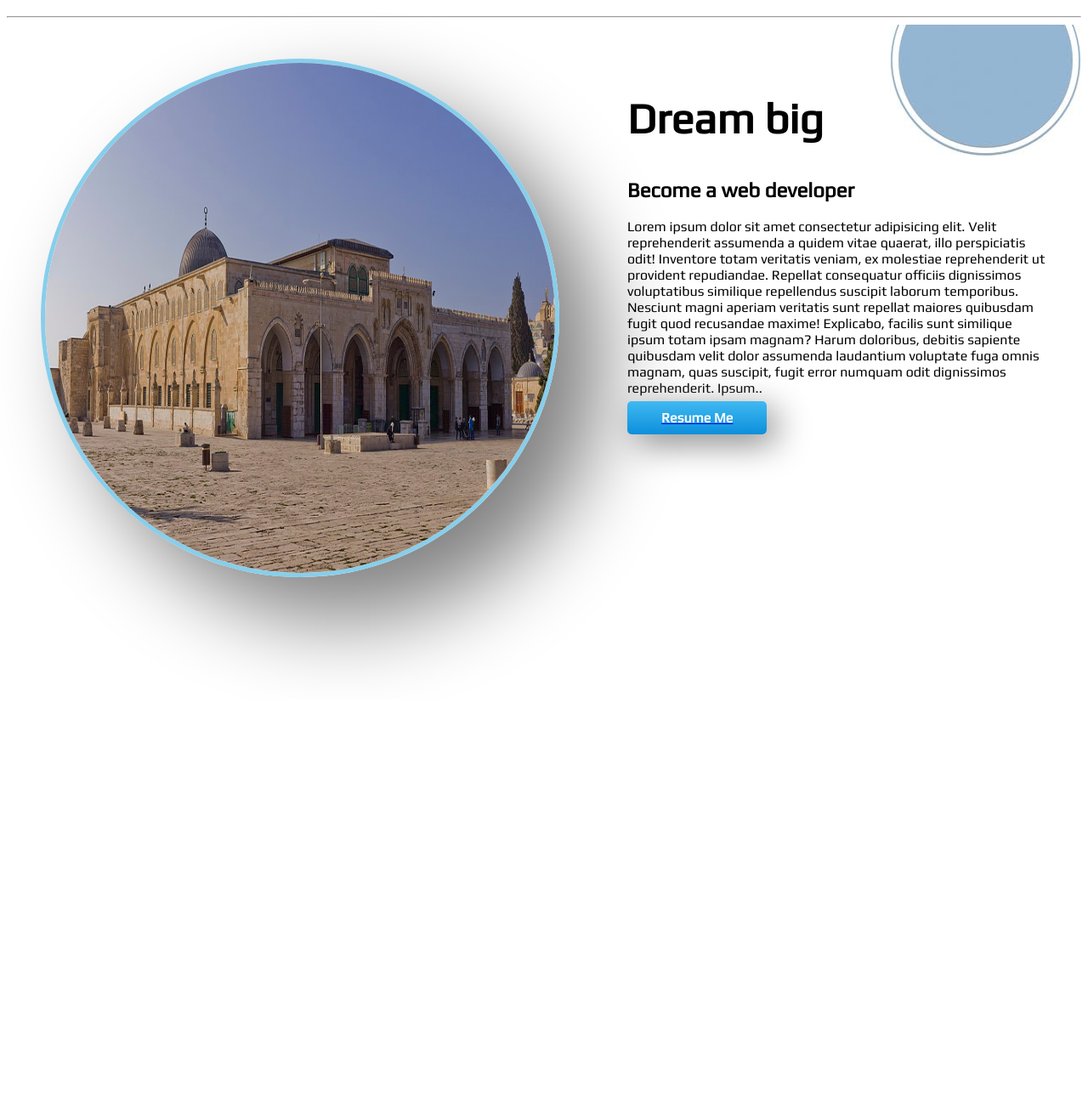
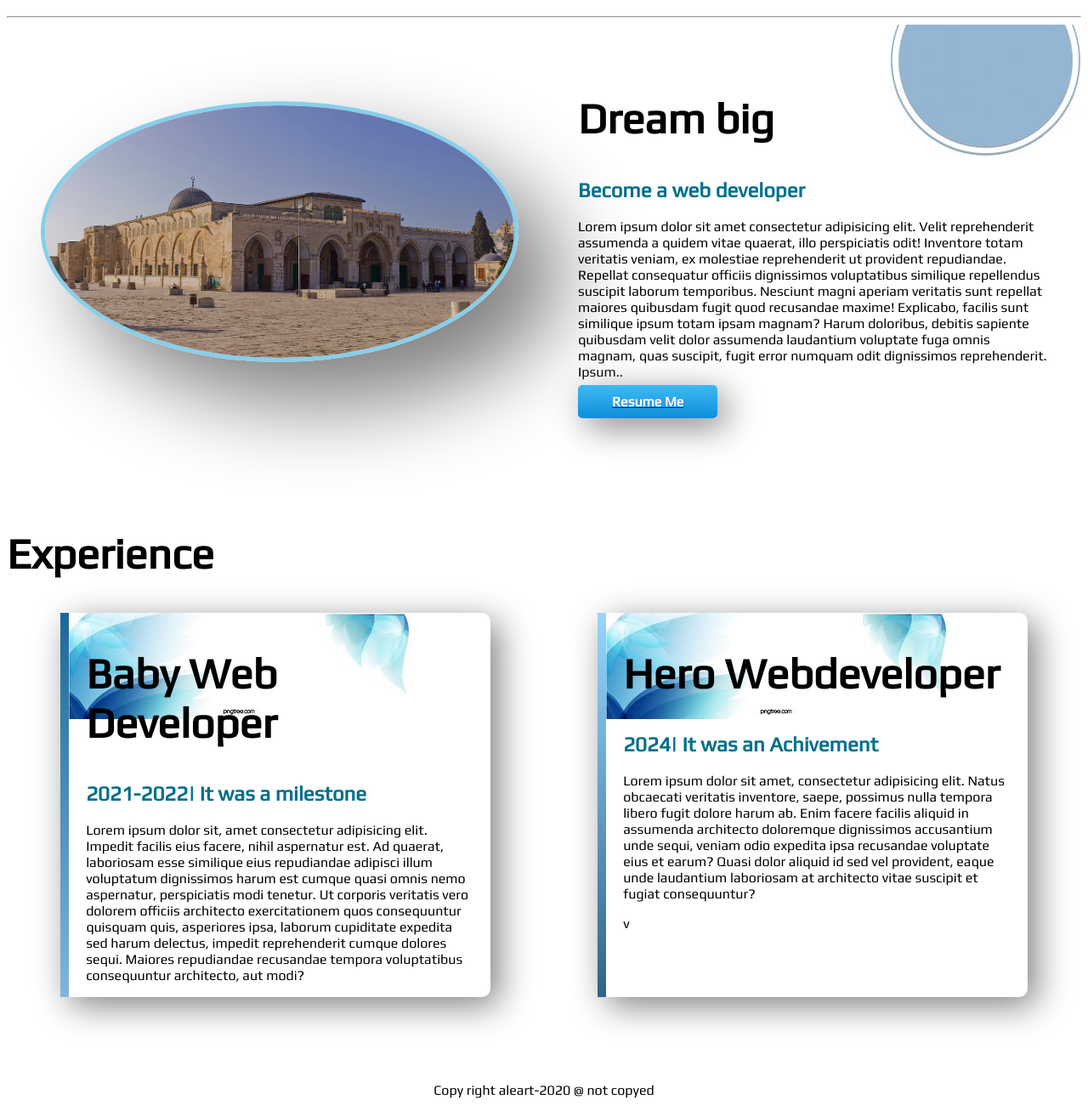
Before and after one commit to Ropsta/My-website, a plain HTML site: page index.html in a window 1280 px wide. Shown: the part 659-1959 px from the top of the page at 85% size. Before the commit the page ends 1482 px from the top, so only its background shows below. Drawn offline with Linux system fonts and the light colour scheme.

Commit message:
Finished

```diff
--- a/index.html
+++ b/index.html
@@ -11,7 +11,7 @@
     <link rel="stylesheet" href="style.css">
 </head>
 <body>
-    <section id="background">
+    <section id="background" class="experience-explain">
         <div class="div-width"  >
             <h1>Welcome to <span class="blue-clr"> Saami Alam </span> World</h1>
             <h2>Junior Web Developer</h2>
@@ -20,11 +20,11 @@
             <a href="https://www.linkedin.com/in/saami-alam-a325a7216/" target="-main" ><span class="hire-me">Hire me</span></a>
         </div>
         <div class="div-width ">
-            <a href="https://www.thelastdialogue.org/article/the-word-masjid-al-aqsa-mentioned-in-quran/" target="-main"><img src="image/makkah3.jpg" alt="AL-Aqsa"></a>
+            <a href="https://en.wikipedia.org/wiki/Mecca" target="-main"><img src="image/makkah3.jpg" alt="AL-Aqsa"></a>
         </div>
     </section>
     <hr>
-    <section id="background2">
+    <section id="background2" class="experience-explain">
         <div class="div-width ">
             <a href="https://www.thelastdialogue.org/article/the-word-masjid-al-aqsa-mentioned-in-quran/" target="-main"><img src="image/Jerusalem.jpg" alt="AL-Aqsa"></a>
         </div>
@@ -37,6 +37,26 @@
 
         </div>
     </section>
+    <section>
+        <h1>Experience</h1>
 
+        <div class="experience-explain " >
+            <div class="box-element background3">
+              <h1>Baby Web Developer</h1>
+              <h2>2021-2022| It was a milestone</h2>
+              <p>Lorem ipsum dolor sit, amet consectetur adipisicing elit. Impedit facilis eius facere, nihil aspernatur est. Ad quaerat, laboriosam esse similique eius repudiandae adipisci illum voluptatum dignissimos harum est cumque quasi omnis nemo aspernatur, perspiciatis modi tenetur. Ut corporis veritatis vero dolorem officiis architecto exercitationem quos consequuntur quisquam quis, asperiores ipsa, laborum cupiditate expedita sed harum delectus, impedit reprehenderit cumque dolores sequi. Maiores repudiandae recusandae tempora voluptatibus consequuntur architecto, aut modi?</p>
+
+            </div>
+            <div class= "box-element background4">
+                <h1>Hero Webdeveloper</h1>
+              <h2>2024|  It was an Achivement</h2>
+              <p>Lorem ipsum dolor sit amet, consectetur adipisicing elit. Natus obcaecati veritatis inventore, saepe, possimus nulla tempora libero fugit dolore harum ab. Enim facere facilis aliquid in assumenda architecto doloremque dignissimos accusantium unde sequi, veniam odio expedita ipsa recusandae voluptate eius et earum? Quasi dolor aliquid id sed vel provident, eaque unde laudantium laboriosam at architecto vitae suscipit et fugiat consequuntur?</p>
+v
+            </div>
+        </div>
+    </section>
+    <footer>
+        Copy right aleart-2020 @ not copyed
+    </footer>
 </body>
 </html>
--- a/style.css
+++ b/style.css
@@ -2,11 +2,12 @@ body{
     font-family: 'Play', sans-serif;
 }
  .div-width img{
-    border-radius: 50%;
-    width: 600px;
-    height: 600px;
+    border-radius: 60%;
+    width: 100%;
     border: 5px solid skyblue;
     box-shadow: 50px 50px 100px gray;
+    margin-top: 50px;
+
 }
 .div-width{
     width: 50%;
@@ -14,13 +15,17 @@ body{
     margin: 20px;
 
 }
-section{
+.experience-explain{
     display: flex;
     margin-bottom: 100px;
 
 }
-div h1{
+h1{
     font-size: 50px;
+
+}
+h2 {
+    color: rgb(3, 112, 139);
 }
 .blue-clr{
   color: rgb(40, 169, 219);
@@ -50,8 +55,9 @@ div h1{
 #background{
     background-image: url(image/background5.jpg);
     background-repeat: no-repeat;
-    background-position-y: 20px;
-    background-position-x: 10px;
+    background-position-y: 0px;
+    background-position-x: -50px;
+
 
 }
 #background2{
@@ -60,6 +66,37 @@ div h1{
     background-position:right;
     background-position-y: -70px;
 
+}
+.box-element {
+    box-shadow: 10px 10px 40px gray;
+    padding: 0px 20px;
+    width: 50%;
+    margin-left: 5%;
+    margin-right: 5%;
+    border-radius: 10px;
+
+}
+.background3 {
+    background-image: url(image/background1.jpg);
+    background-repeat: no-repeat;
+    border-left: 10px solid ;
+    border-image: linear-gradient(rgb(28, 103, 153),rgb(128, 182, 218));
+    border-image-slice: 1;
+
+
 
 
 }
+.background4 {
+    background-image: url(image/background1.jpg);
+    background-repeat: no-repeat;
+    border-left: 10px solid ;
+    border-image: linear-gradient(rgb(152, 214, 255),rgb(48, 100, 134));
+    border-image-slice: 1;
+
+
+
+}
+footer{
+    text-align: center;
+}
```
